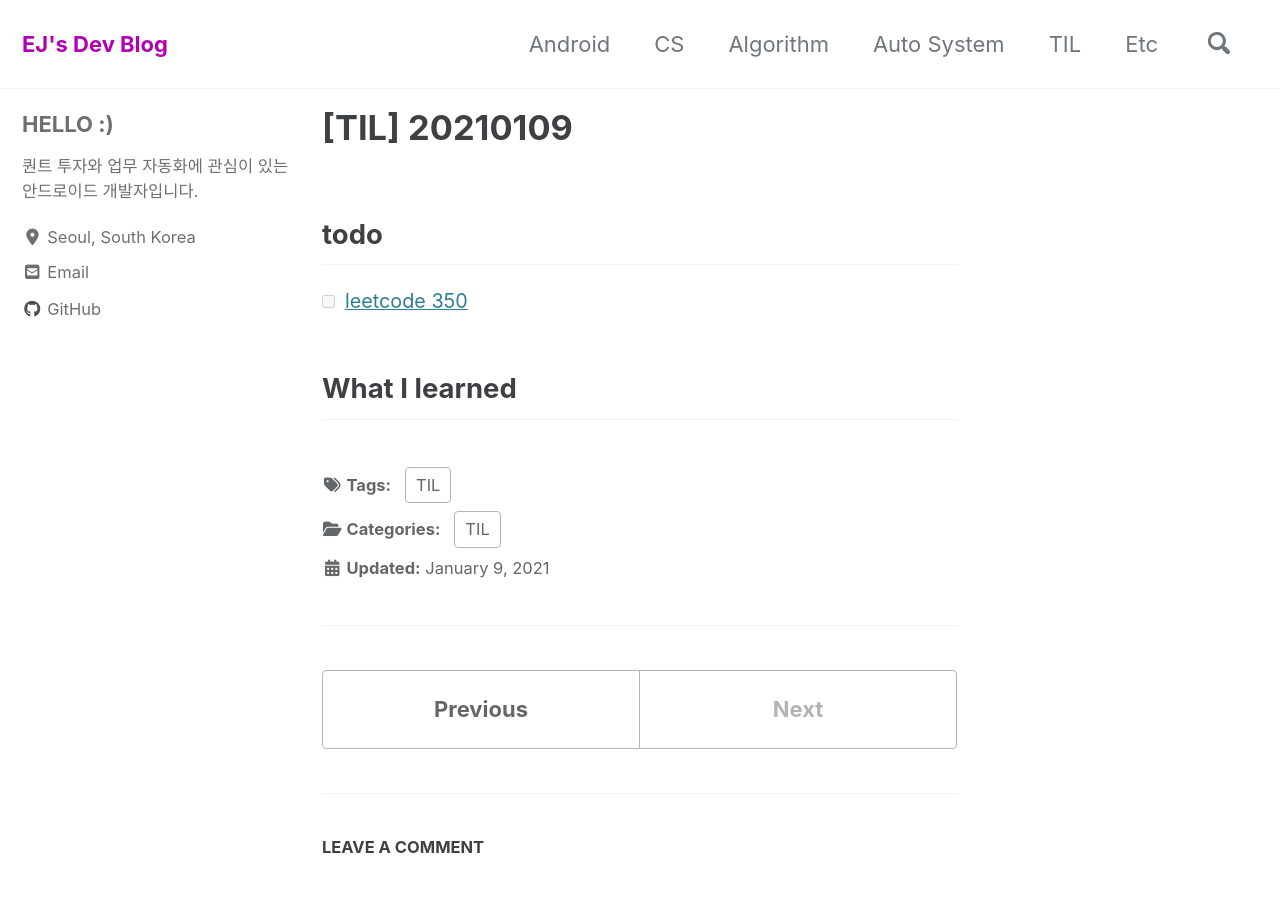
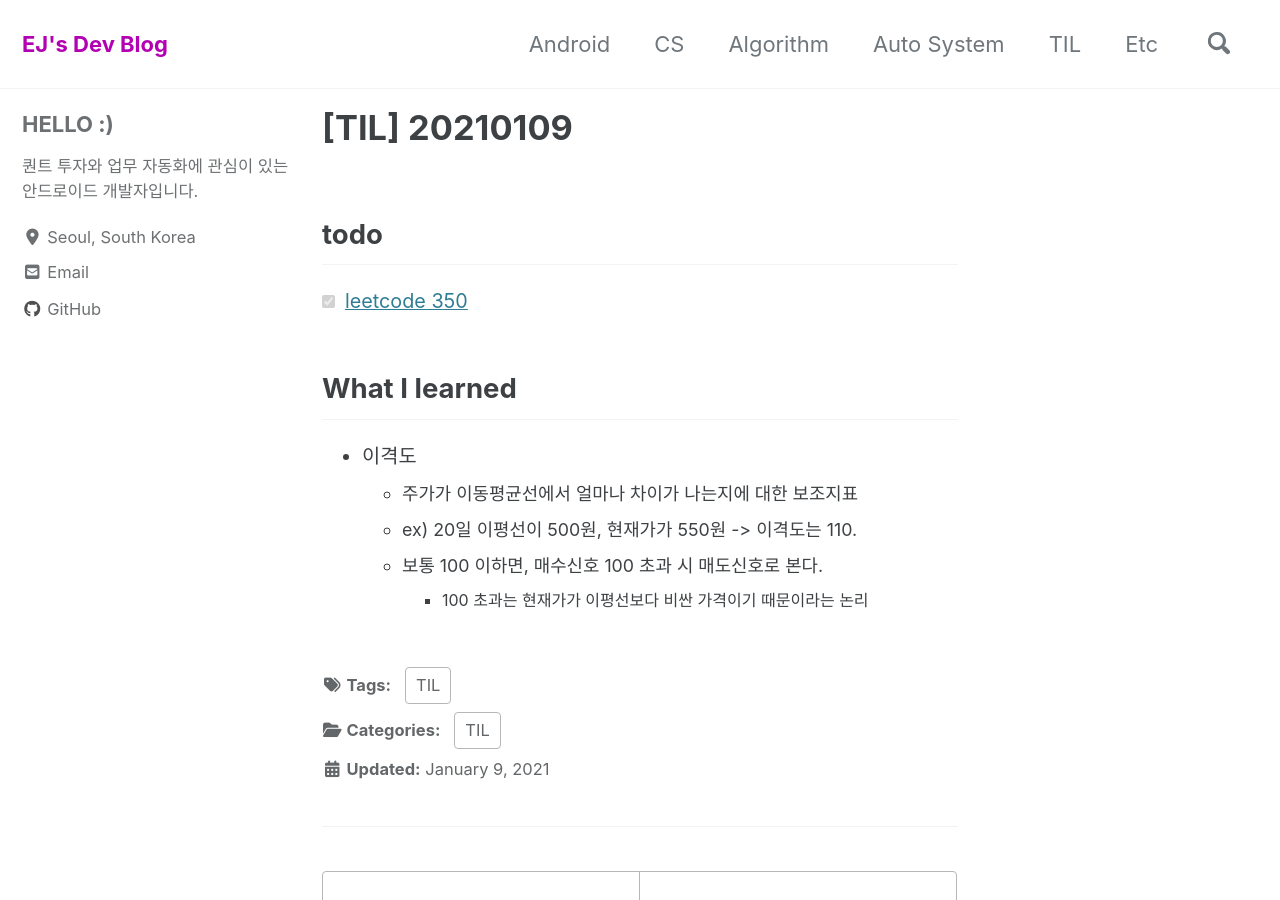
Before and after one commit to dev-eunji/dev-eunji.github.io, a Jekyll site: the page built from _posts/til/2021-01-09-TIL.md, in a window 1280 px wide and 900 px high. Built offline with Jekyll 4.4.1, drawn with Linux system fonts in a browser that asks for light colours; cached includes are drawn as plain includes; nearby versions of some CDN libraries; comment, search, counter and statistics services are not loaded.

Commit message:
TIL: 20210109 done

```diff
--- a/_posts/til/2021-01-09-TIL.md
+++ b/_posts/til/2021-01-09-TIL.md
@@ -9,6 +9,12 @@ comments: true
 
 ## todo
 
-- [ ] [leetcode 350](https://leetcode.com/problems/intersection-of-two-arrays-ii/)
+- [x] [leetcode 350](https://leetcode.com/problems/intersection-of-two-arrays-ii/)
 
 ## What I learned
+
+- 이격도
+  - 주가가 이동평균선에서 얼마나 차이가 나는지에 대한 보조지표
+  - ex) 20일 이평선이 500원, 현재가가 550원 -> 이격도는 110.
+  - 보통 100 이하면, 매수신호 100 초과 시 매도신호로 본다.
+    - 100 초과는 현재가가 이평선보다 비싼 가격이기 때문이라는 논리
```
